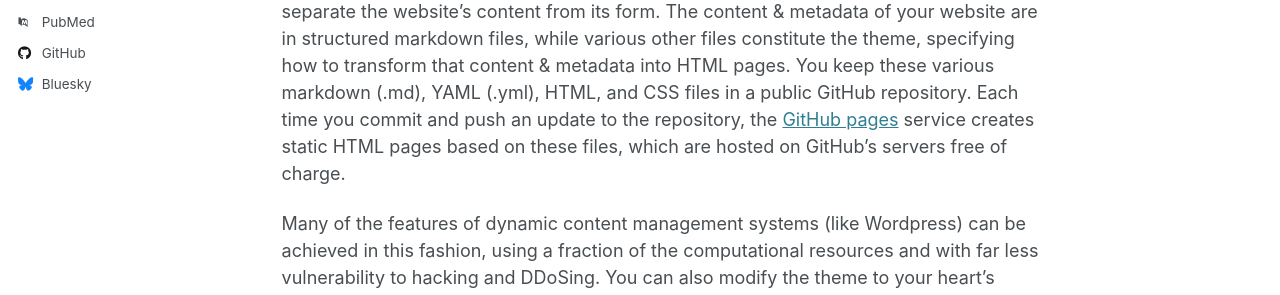
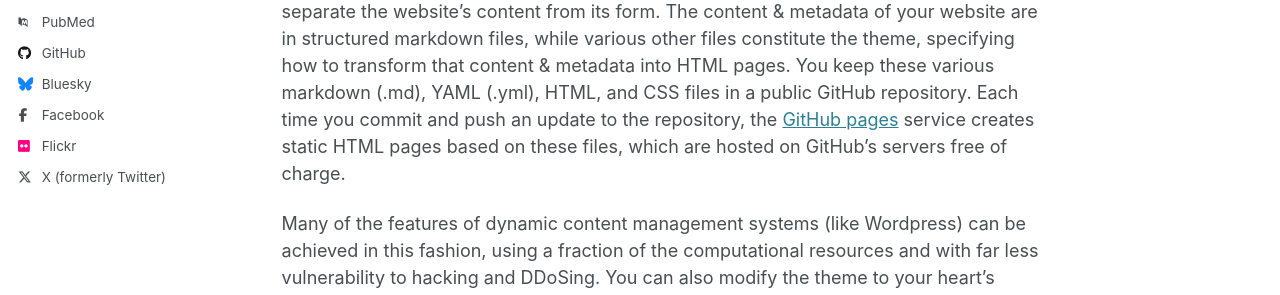
Before and after one commit to attajak/academicpages, a Jekyll site: the page built from _pages/about.md, in a window 1280 px wide. Shown: the part 520-815 px from the top of the page. Built offline with Jekyll 4.4.1, drawn with Linux system fonts in a browser that asks for light colours; some web fonts are replaced; some of the changed lines change nothing that is shown.

Commit message:
Update _config.yml

```diff
--- a/_config.yml
+++ b/_config.yml
@@ -45,14 +45,14 @@ author:
   bitbucket        : # Username - Update with your username on the site
   codepen          : # Username
   dribbble         : # Username
-  github           : "academicpages"
+  github           : "attajak"
   kaggle           : # Username
   stackoverflow    : # User number or user number and name (i.e., use "1" or "1/jeff-atwood")
 
   # Social media
   bluesky          : "bsky.app" # Replace this with you Bluesky username
-  facebook         : # Username
-  flickr           : # Username
+  facebook         : "attajak" # Username
+  flickr           : "attajakz" # Username
   foursquare       : # Username
   goodreads        : # Username
   google_plus      : # Username
@@ -67,7 +67,7 @@ author:
   steam            : # Username
   telegram         : # URL
   tumblr           : # Username
-  twitter          : # Username for X / Twitter
+  twitter          : "attajak" # Username for X/Twitter
   vine             : # Username
   weibo            : # Username
   wikipedia        : # Username
```
